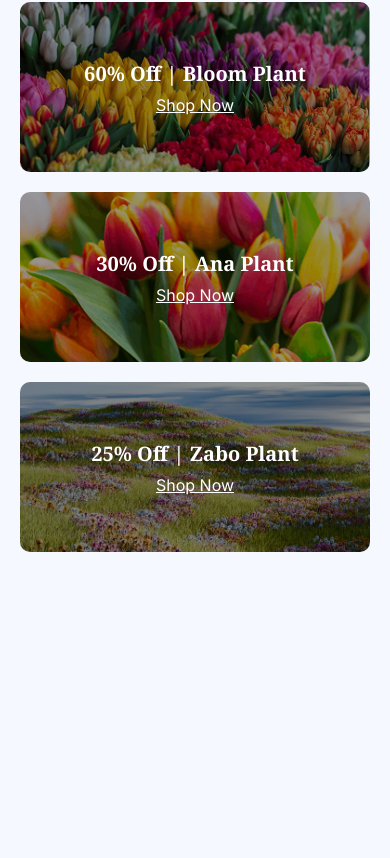
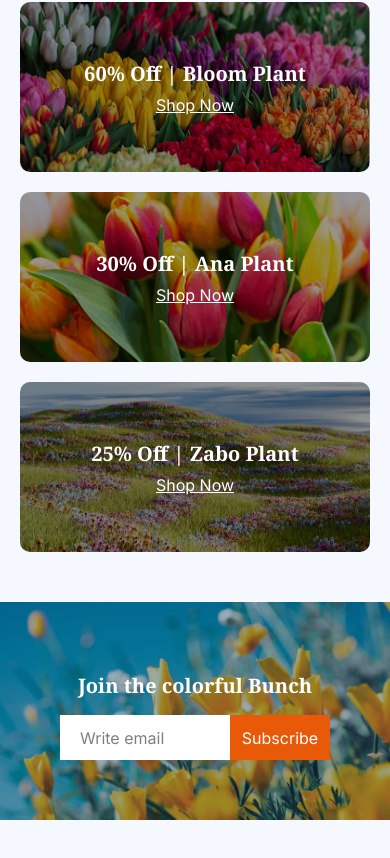
Before and after one commit to Jobayer561/B12A02-Responsive-Flowers, a plain HTML site: page index.html in a window 390 px wide. Shown: the part 3185-4043 px from the top of the page. Before the commit the page ends 3737 px from the top, so only its background shows below. Drawn offline with Linux system fonts and the light colour scheme.

Commit message:
newsletter section add

```diff
--- a/index.html
+++ b/index.html
@@ -168,5 +168,12 @@
   </div>
 </div>
 </section>
+<section class="newsletter">
+    <h2 class="bunch Noto-serif-normal">Join the colorful Bunch</h2>
+    <form class="form">
+      <input type="email" class="email Inter-normal" placeholder="Write email" required>
+      <button type="submit" class="subscribe Inter-normal">Subscribe</button>
+    </form>
+  </section>
     </body>
     </html>
--- a/styles/style.css
+++ b/styles/style.css
@@ -271,6 +271,55 @@ section {
   font-size: 28px;
   font-weight: 400;
 }
+    .newsletter {
+      background-image: url("../assets/news-letter-bg.png");
+      height: 533px;
+      display: flex;
+      flex-direction: column;
+      justify-content: center;
+      align-items: center;
+      background-repeat: no-repeat;
+      background-position: center;
+      background-size: cover;
+      gap: 24px;
+    }
+
+    .bunch {
+      text-align: center;
+      color: rgba(255, 255, 255, 1);
+      font-size: 50px;
+      font-weight: 600;
+    }
+
+    .form {
+      display: flex;
+      justify-content: center;
+    }
+
+    .email {
+      width: 644px;
+      height: 50px;
+      outline: none;
+      padding-left: 20px;
+      border: none;
+      font-size: 16px;
+    }
+
+    .email::placeholder {
+      font-size: 16px;
+      color: #00000080;
+    }
+
+    .subscribe {
+      width: 186px;
+      height: 50px;
+      background-color: #e95a08;
+      color: rgba(255, 255, 255, 1);
+      font-size: 16px;
+      font-weight: 500;
+      border: none;
+    }
+
 @media screen and (max-width: 576px) {
   section {
     margin: 50px auto;
@@ -400,7 +449,30 @@ section {
   .second-column a{
     font-size: 16px;
   }
+    .newsletter {
+    height: auto;
+    padding: 60px 20px;
+    gap: 16px;
+  }
 
+  .bunch {
+    margin-top: 10px;
+    font-size: 20px;
+  }
+
+  .form {
+    align-items: center;
+
+  }
+  .email {
+    width: 170px;
+    height: 45px;
+  }
+
+  .subscribe {
+    width:100px;
+    height: 45px;
+  }
 
 
 }
```
